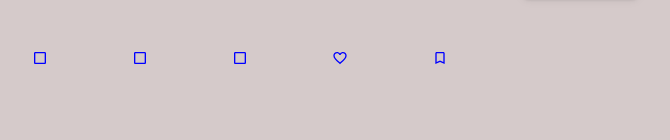
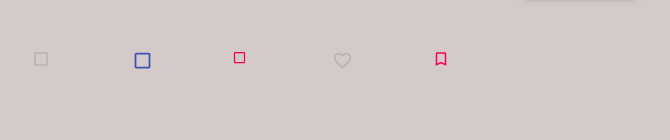
Before and after one commit to z123fg/antraui, a React (Create React App) app: page / in a window 1280 px wide. Shown: the part 140-280 px from the top of the page, without its empty margins (68-738 px from the left). Built offline with nearby package versions, Linux system fonts and the light colour scheme.

Commit message:
Styled with colors and sizes

```diff
--- a/src/App.tsx
+++ b/src/App.tsx
@@ -21,10 +21,10 @@ function App() {
       <br />
       <div style={{display:"flex", gap:"100px"}}>
         <Checkbox color="primary" disabled />
-        <Checkbox color="default" />
-        <Checkbox color="secondary" />
-        <Checkbox color="primary" disabled icon={<MdOutlineFavoriteBorder />} checkedIcon={<MdOutlineFavorite />} />
-        <Checkbox color="secondary"  icon={<MdTurnedInNot />} checkedIcon={<MdTurnedIn />} />
+        <Checkbox color="primary" size='large' />
+        <Checkbox color="secondary" size='small' />
+        <Checkbox color="primary" size='large' disabled icon={<MdOutlineFavoriteBorder />} checkedIcon={<MdOutlineFavorite />} />
+        <Checkbox color="secondary" icon={<MdTurnedInNot />} checkedIcon={<MdTurnedIn />} />
       </div>
     </>
   );
--- a/src/components/Checkbox/Checkbox.tsx
+++ b/src/components/Checkbox/Checkbox.tsx
@@ -2,7 +2,7 @@ import React from "react";
 import { FC, MouseEvent, ReactNode, useEffect, useState } from "react";
 import { MdCheckBoxOutlineBlank, MdCheckBox } from "react-icons/md";
 
-type ButtonColor = "primary" | "secondary" | "default";
+type CheckboxColor = "primary" | "secondary" | "default";
 
 type checkboxSize = "small" | "medium" | "large";
 
@@ -12,7 +12,7 @@ interface ICheckboxProps {
   /**
    * customize the color of the checkbox
    */
-  color?: ButtonColor;
+  color?: CheckboxColor;
   /**
    * customize the size of the checkbox
    */
@@ -100,15 +100,19 @@ const Checkbox: FC<ICheckboxProps> = ({
   }, [clickPosition]);
 
   const constructClassName: () => string = () => {
-    const colorVariantCls = `checkbox-${color}-${variant}`;
+    const colorSizeCls = `checkbox-${color}-${size}`;
     const sizeCls = `checkbox-${size}`;
-    return ["checkbox", colorVariantCls, sizeCls].join(" ");
+    return ["checkbox", colorSizeCls, sizeCls].join(" ");
   };
   const constructIconClassName: () => string = () => {
-    const colorVariantCls = `checkbox--icon-${color}-${variant}`;
+    const colorSizeCls = `checkbox--icon-${color}-${size}`;
     const sizeCls = `checkbox--icon-${size}`;
-    const filled = checkstate ? `filled` : `nofill`;
-    return ["checkbox--icon", colorVariantCls, sizeCls, filled].join(" ");
+    const dis = disabled ? `checkbox--icon-${size}-disabled` : "";
+    if (disabled) {
+      return ["checkbox--icon", sizeCls, dis].join(" ");
+    } else {
+      return ["checkbox--icon", colorSizeCls, sizeCls, dis].join(" ");
+    }
   };
 
   return (
@@ -121,6 +125,7 @@ const Checkbox: FC<ICheckboxProps> = ({
         onChange={() => {
           setCheck(!checkstate);
         }}
+        disabled={disabled}
       />
       <span className={constructIconClassName()}>
         {checkstate ? checkedIcon : icon}
--- a/src/components/Checkbox/_Checkbox.scss
+++ b/src/components/Checkbox/_Checkbox.scss
@@ -1,198 +1,114 @@
 @use "../../scss/variable";
 @use "../../scss/mixin";
-
-
-/*
-  variable
-  mixin
-  nested selector
-  loop
-  if else
-  map
-  list
-  @use
-  @include
-*/
-
 
 $color-map: (
   primary: (
     default: variable.$primary-color,
     hover: variable.$primary-color-hover,
-    disabled: rgba(0, 0, 0, 0.12),
-    textColor:#FFFFFF
+    disabled: red,
+    textColor: #ffffff,
   ),
   secondary: (
     default: variable.$secondary-color,
     hover: variable.$secondary-color-hover,
-      disabled: rgba(0, 0, 0, 0.12),
-      textColor:#FFFFFF
+    disabled: red,
+    textColor: #ffffff,
   ),
   default: (
     default: variable.$default-color,
     hover: variable.$default-color-hover,
-        disabled: rgba(0, 0, 0, 0.12),
-        textColor:rgba(0, 0, 0, 0.87)
+    disabled: red,
+    textColor: rgba(0, 0, 0, 0.87),
   ),
 );
 
-        @mixin color-variant-class($color, $variant) {
-          .checkbox-#{$color}-#{$variant} {
-            @if $variant == "contained" {
-              color: map-get(map-get($color-map, $color), "textColor");
-              background-color: map-get(map-get($color-map, $color), "default");
-              border: none;
-              filter: drop-shadow(0px 3px 1px rgba(0, 0, 0, 0.2))
-              drop-shadow(0px 2px 2px rgba(0, 0, 0, 0.14))
-              drop-shadow(0px 1px 5px rgba(0, 0, 0, 0.12));
-    } @else if $variant == "outlined" {
-      background: none;
-      color: map-get(map-get($color-map, $color), "default");
-      border: 1px
-      solid
-      rgba(map-get(map-get($color-map, $color), "default"), 0.23);
-    } @else {
-      border: none;
-      background: none;
-      color: map-get(map-get($color-map, $color), "default");
-    }
-  }
-  .checkbox-#{$color}-#{$variant}:hover {
-    @if $variant == "contained" {
-      background-color: map-get(map-get($color-map, $color), "hover");
-      filter: none;
-    } @else if $variant == "outlined" {
-      background-color: rgba(
-        map-get(map-get($color-map, $color), "default"),
-        0.08
-        );
-        border: 1px
-        solid
-        rgba(map-get(map-get($color-map, $color), "default"), 0.23);
-      } @else {
-        background-color: rgba(
-          map-get(map-get($color-map, $color), "default"),
-          0.08
-          );
-        }
-      }
-
-      .checkbox-#{$color}-#{$variant}:disabled {
-        @if $variant == "contained" {
-          background-color: variable.$disabled-color;
-          filter: none;
-          color: variable.$disabled-font-color;
-        } @else if $variant == "outlined" {
-          background: none;
-          color: variable.$disabled-font-color;
-          border: 1px solid variable.$disabled-color;
-        } @else {
-      background: none;
-      color: variable.$disabled-font-color;
-    }
-    pointer-events: none;
-  }
-
-  .checkbox-ripple-#{$color}-#{$variant}{
-    pointer-events: none;
-    animation: rippleEffect 0.6s linear;
-    border-radius: 50%;
-    @if $variant == "contained" {
-      background-color: white;
-    }@else{
-      background-color: map-get(map-get($color-map, $color), "hover");
-    }
-  }
-}
-
-
-
-$colors: ("primary", "secondary", "default");
-$variants: ("contained", "outlined", "text");
-
-@mixin generate-color-variant-classes {
-  @each $variant in $variants {
-    @each $color in $colors {
-      @include color-variant-class($color, $variant);
-    }
-  }
-}
-
-@include generate-color-variant-classes();
-
-.checkbox-small {
-  height: 15px;
-  width: 15px;
+@mixin color-size-class($color, $size) {
+  .checkbox-#{$color}-#{$size} {
     cursor: pointer;
     position: absolute;
     opacity: 0;
     margin: 0;
     padding: 0;
     z-index: 1;
+    @if $size == "small" {
+      height: variable.$small-box-size;
+      width: variable.$small-box-size;
+    } @else if $size == "medium" {
+      height: variable.$medium-box-size;
+      width: variable.$medium-box-size;
+    } @else if $size == "large" {
+      height: variable.$large-box-size;
+      width: variable.$large-box-size;
     }
-.checkbox--icon-small {
+  }
+  .checkbox-#{$color}-#{$size}:disabled {
+    cursor: default;
+  }
+  .checkbox--icon-#{$color}-#{$size} svg {
+    fill: map-get(map-get($color-map, $color), "default");
+    @if $size == "small" {
+      position: absolute;
+      height: variable.$small-box-size;
+      width: variable.$small-box-size;
+    } @else if $size == "medium" {
+      position: absolute;
+      height: variable.$medium-box-size;
+      width: variable.$medium-box-size;
+    } @else if $size == "large" {
+      position: absolute;
+      height: variable.$large-box-size;
+      width: variable.$large-box-size;
+    }
+  }
+  .checkbox--icon-#{$size}-disabled svg {
+    fill: variable.$disabled-color;
+    @if $size == "small" {
       position: absolute;
       height: 15px;
       width: 15px;
-}
-
-.checkbox-medium {
-  height: 18px;
-  width: 18px;
-  cursor: pointer;
-  position: absolute;
-  opacity: 0;
-  margin: 0;
-  padding: 0;
-  z-index: 1;
-}
-.checkbox--icon-medium {
+    } @else if $size == "medium" {
       position: absolute;
       height: 18px;
       width: 18px;
-}
-
-.checkbox-large {
-  height: 21px;
-  width: 21px;
-  cursor: pointer;
-  position: absolute;
-  opacity: 0;
-  margin: 0;
-  padding: 0;
-  z-index: 1;
-}
-.checkbox--icon-large {
+    } @else if $size == "large" {
       position: absolute;
       height: 21px;
       width: 21px;
     }
-
-.checkbox span{
-  user-select: none;
+  }
 }
 
-.nofill svg {
-  fill: blue; //TODO correct color
+$colors: ("primary", "secondary", "default");
+$sizes: ("small", "medium", "large");
+
+@mixin generate-color-size-classes {
+  @each $size in $sizes {
+    @each $color in $colors {
+      @include color-size-class($color, $size);
     }
-.filled svg {
-  fill: red; //TODO correct color
+  }
+}
+
+@include generate-color-size-classes();
+
+.checkbox span {
+  user-select: none;
 }
 
 @keyframes rippleEffect {
   0% {
-    width:0px;
-    height:0px;
+    width: 0px;
+    height: 0px;
     opacity: 0.3;
   }
-  50%{
-    width:75px;
-    height:75px;
+  50% {
+    width: 75px;
+    height: 75px;
     opacity: 0.1;
   }
-  100%{
-    width:150px;
-    height:150px;
+  100% {
+    width: 150px;
+    height: 150px;
     opacity: 0;
   }
 }
--- a/src/scss/_variable.scss
+++ b/src/scss/_variable.scss
@@ -5,6 +5,14 @@ $default-color:#E0E0E0;
 $primary-color-hover: #303F9F;
 $secondary-color-hover:#C51162;
 $default-color-hover:#D5D5D5;
+
+$small-box-size: 15px;
+$medium-box-size: 18px;
+$large-box-size: 21px;
+
+$small-font-size: 15px;
+$medium-font-size: 18px;
+$large-font-size: 21px;
 
 /*
 $primary-color-hover-light: rgba(63, 81, 181, 0.08);;
```
Lines whose indentation alone changed are shown as unchanged.
